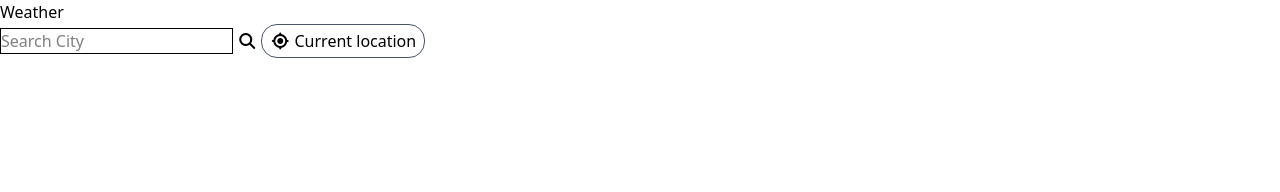
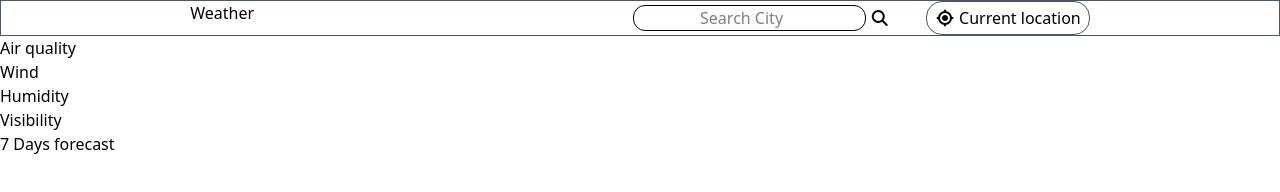
Before and after one commit to Amitosh15/Weather, a plain HTML site: page index.html in a window 1280 px wide. Drawn offline with nearby package versions, Linux system fonts and the light colour scheme.

Commit message:
align header items properly

```diff
--- a/index.html
+++ b/index.html
@@ -13,19 +13,34 @@
 </head>
 
 <body>
-    <header>
+    <header class="border border-gray-600 flex justify-around h-9">
         <h1>Weather</h1>
-        <input type="search" name="search" id="search" placeholder="Search City" class="border border-black-700">
-        <button class="cursor-pointer"><i class="fa-solid fa-magnifying-glass"></i></button>
-        <button type="submit" class="border border-gray-600 py-1 px-2 rounded-2xl cursor-pointer"><i
-                class="fa-solid fa-location-crosshairs"></i>
-            Current
-            location</button>
+        <div class="weather-input">
+            <input type="search" name="search" id="search" placeholder="Search City"
+                class="border border-black-700 rounded-xl text-center">
+            <button class="cursor-pointer"><i class="fa-solid fa-magnifying-glass"></i></button>
+            <button type="submit" class="border border-gray-600 py-1 px-2 rounded-2xl cursor-pointer ml-8"><i
+                    class="fa-solid fa-location-crosshairs"></i>
+                Current
+                location</button>
+        </div>
 
     </header>
     <main>
-        <section class="weather-update"></section>
-        <section class="weather-forecast"></section>
+        <section class="weather-update">
+            <div class="temperature"></div>
+            <ul>
+                <li>Air quality</li>
+                <li>Wind</li>
+                <li>Humidity</li>
+                <li>Visibility</li>
+            </ul>
+        </section>
+        <section class="weather-forecast">
+            <h2>7 Days forecast</h2>
+            <div class="forecast-card">
+            </div>
+        </section>
     </main>
     <script src="script.js"></script>
 </body>
```
